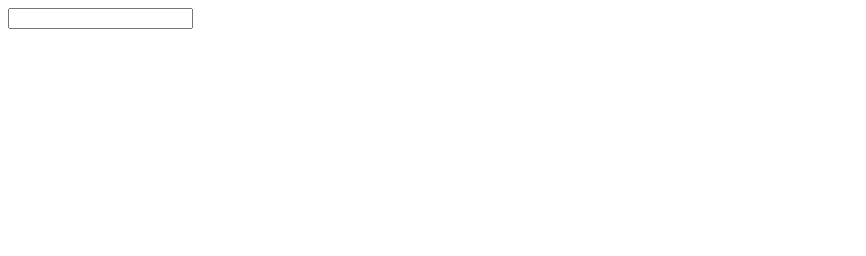
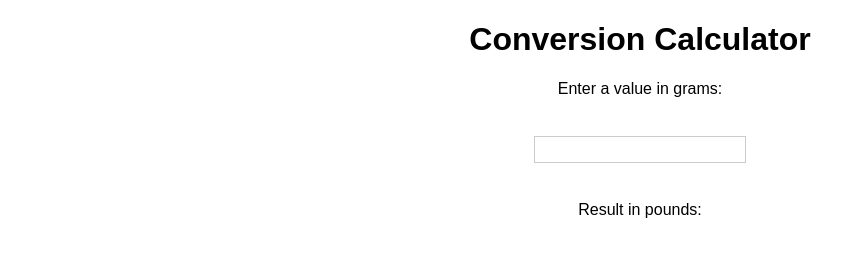
Before and after one commit to akosnikhazy/gtoto, a plain HTML site: page index.html in a window 1280 px wide. Shown: the whole page, without its empty margins (0-866 px from the left). Drawn offline with Linux system fonts and the light colour scheme.

Commit message:
Update index.html

```diff
--- a/index.html
+++ b/index.html
@@ -1,11 +1,44 @@
-<input type="text" id="g">
-<br>
-<span id="res"></span>
+<!DOCTYPE html>
+<html>
+<head>
+<title>Conversion Calculator</title>
+<style>
+  body {
+    font-family: sans-serif;
+    margin: 20px;
+  }
+  h1 {
+    text-align: center;
+  }
+  label, input, p {
+    display: block;
+    width: 200px;
+    margin: 10px auto;
+    text-align: center;
+  }
+  input {
+    border: 1px solid #ccc;
+    padding: 5px;
+  }
+</style>
+</head>
+<body>
+
+<h1>Conversion Calculator</h1>
+
+<label for="g">Enter a value in grams:</label><br>
+<input type="text" id="g" name="g"><br>
+
+<p>Result in pounds: <span id="res"></span></p>
+
 <script>
-var g = document.getElementById("g");
-var res  = document.getElementById("res");
+  var g = document.getElementById("g");
+  var res  = document.getElementById("res");
 
-g.addEventListener('keyup', (event) => {
-  res.innerHTML = parseFloat(g.value)*0.0321507;
-});
+  g.addEventListener('keyup', (event) => {
+    res.innerHTML = parseFloat(g.value)*0.0321507;
+  });
 </script>
+
+</body>
+</html>
```
